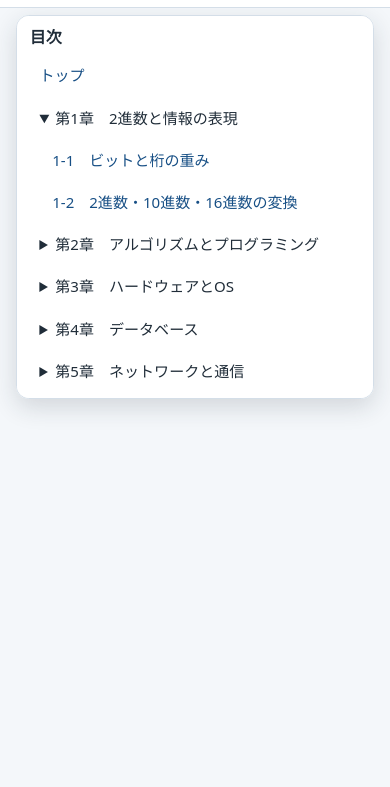
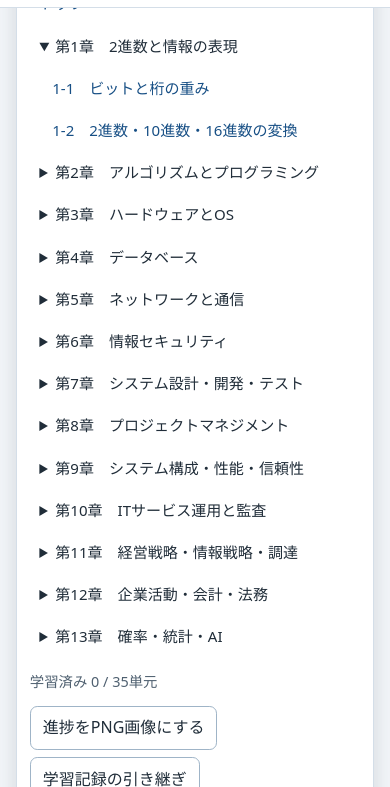
Before and after one commit to NEZIKI2149/github-test, a plain HTML site: page ap-study-note/index.html in a window 390 px wide. Both pictures are taken after a click on the button "目次を開く". Shown: the part 57-844 px from the top of the page. Drawn offline with Linux system fonts and the light colour scheme.

Commit message:
Expand mobile table of contents

```diff
--- a/ap-study-note/index.html
+++ b/ap-study-note/index.html
@@ -103,7 +103,7 @@
     @media (max-width: 760px) {
       .layout { grid-template-columns: 1fr; gap: .8rem; padding-block-start: .8rem; }
       .masthead .context { display: none; }
-      nav { position: fixed; z-index: 1; inset: 4.5rem 1rem auto; max-height: min(55dvh, 24rem); padding: .6rem .8rem; box-shadow: 0 8px 24px #202d3929; }
+      nav { position: fixed; z-index: 1; inset: 4.5rem 1rem .75rem; max-height: none; padding: .6rem .8rem; box-shadow: 0 8px 24px #202d3929; }
       .table-wrap th, .table-wrap td { padding-inline: .4rem; }
       main:has(#welcome:not([hidden])) { background: transparent; border: 0; padding: .75rem 0; }
     }
@@ -2037,6 +2037,7 @@ IN ──┼─ [L2] ─┼─ <mark>[GW]</mark> ─ OUT
 
     function setTocOpen(open) {
       toc.hidden = !open;
+      byId("main").hidden = narrowScreen.matches && open;
       toc.closest(".layout").classList.toggle("toc-closed", !open);
       tocToggle.setAttribute("aria-expanded", String(open));
       tocToggle.textContent = open ? "目次を閉じる" : "目次を開く";
```
